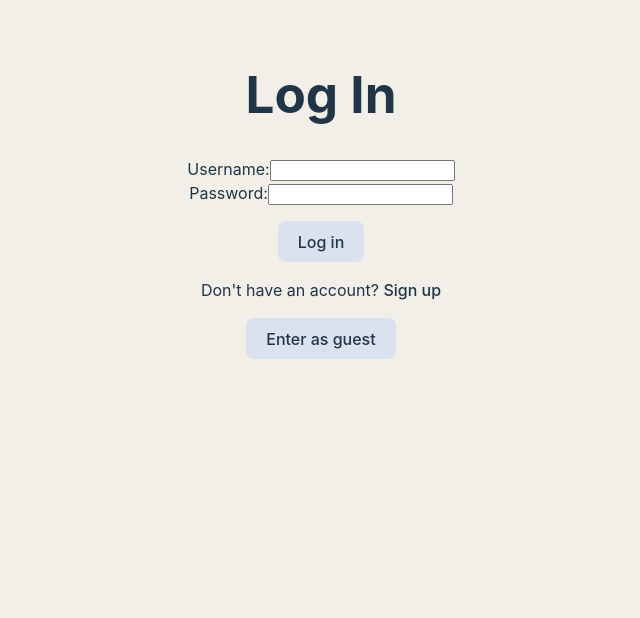
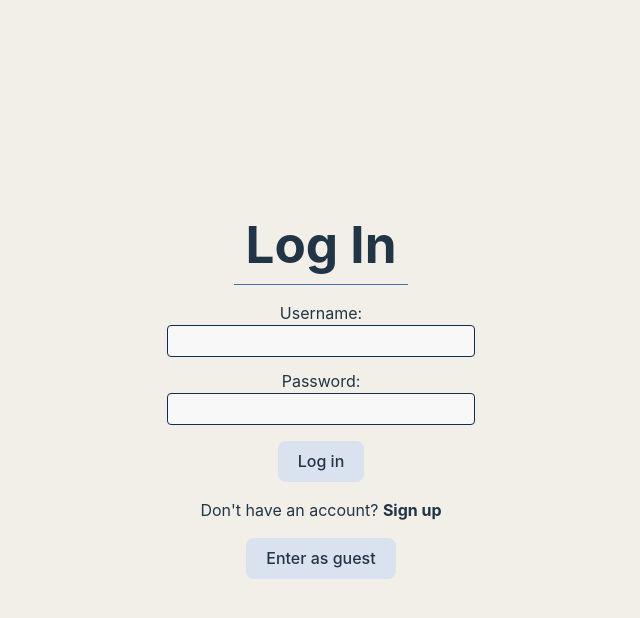
Before and after one commit to 0xYoyo/yoyo-network-0xYoyo, a React (Vite) app in the folder frontend/: page /login in a window 1280 px wide. Shown: the top 618 px of the page, without its empty margins (319-959 px from the left). Built offline with nearby package versions, Linux system fonts and the light colour scheme.

Commit message:
style auth pages

```diff
--- a/frontend/src/components/auth/Login.jsx
+++ b/frontend/src/components/auth/Login.jsx
@@ -3,6 +3,7 @@ import { useEffect, useState } from "react";
 import { API_URL } from "../../utils/config";
 import { handleAuthForm } from "../../utils/authFormHandler";
 import { setLocalStorage } from "../../utils/authService";
+import "../../styles/Auth.css";
 
 function Login() {
   const navigate = useNavigate();
@@ -42,7 +43,7 @@ function Login() {
   };
 
   return (
-    <div className="PostForm">
+    <div className="AuthForm">
       <h1>Log In</h1>
       <form action={`${API_URL}/login`} method="POST" onSubmit={handleSubmit}>
         <ul>
--- a/frontend/src/components/auth/Signup.jsx
+++ b/frontend/src/components/auth/Signup.jsx
@@ -3,6 +3,7 @@ import { useState } from "react";
 import { API_URL } from "../../utils/config";
 import { handleAuthForm } from "../../utils/authFormHandler";
 import { setLocalStorage } from "../../utils/authService";
+import "../../styles/Auth.css";
 
 function Signup() {
   const [errors, setErrors] = useState("");
@@ -34,7 +35,7 @@ function Signup() {
   };
 
   return (
-    <div className="PostForm">
+    <div className="AuthForm">
       <h1>Sign up</h1>
       <form
         action={`${API_URL}/register`}
--- /dev/null
+++ b/frontend/src/styles/Auth.css
@@ -0,0 +1,43 @@
+.AuthForm {
+  min-height: inherit;
+  max-width: inherit;
+  display: flex;
+  flex-direction: column;
+  align-items: center;
+  justify-content: center;
+}
+
+.AuthForm h1 {
+  border-bottom: 1px solid #3f72af;
+  margin: 0;
+  padding: 0.7rem;
+}
+
+.AuthForm form ul {
+  display: flex;
+  flex-direction: column;
+  gap: 12px;
+}
+
+.AuthForm label {
+  font-size: 1rem;
+}
+
+.AuthForm input {
+  width: 100%;
+  height: 2rem;
+  padding: 8px;
+  box-sizing: border-box;
+  border: 1px solid #112d4e;
+  border-radius: 4px;
+  background-color: #f8f8f8;
+  font-size: 1rem;
+}
+
+.AuthForm a {
+  font-weight: bold;
+}
+
+.AuthForm a:hover {
+  border-bottom: 1px solid #3f72af;
+}
```
